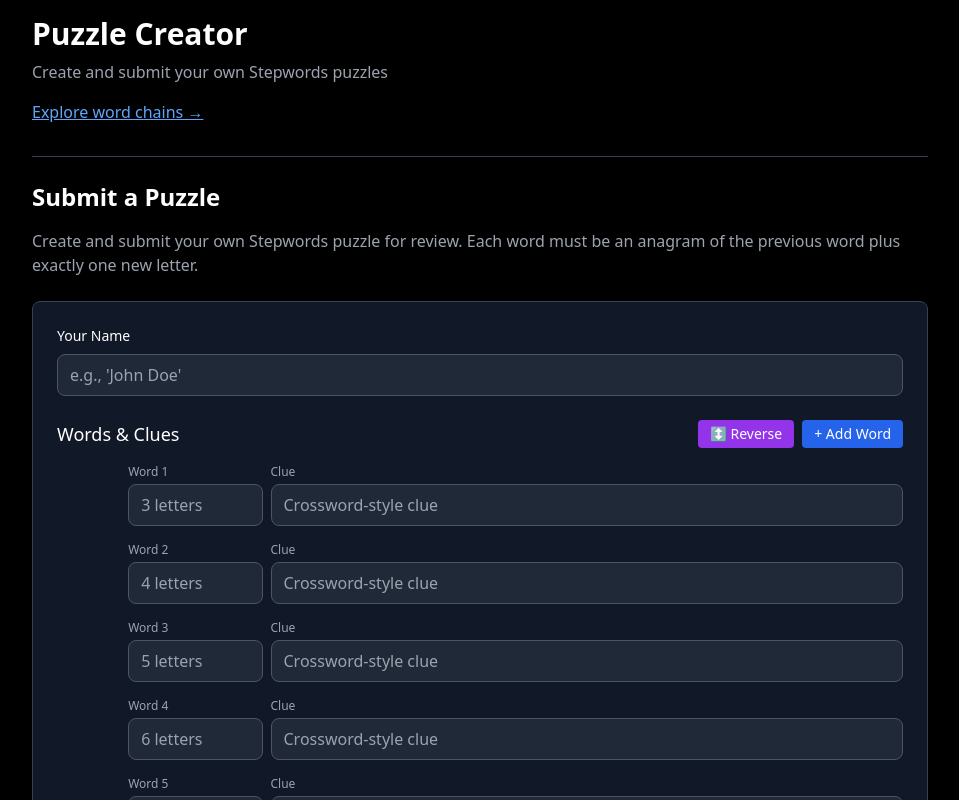
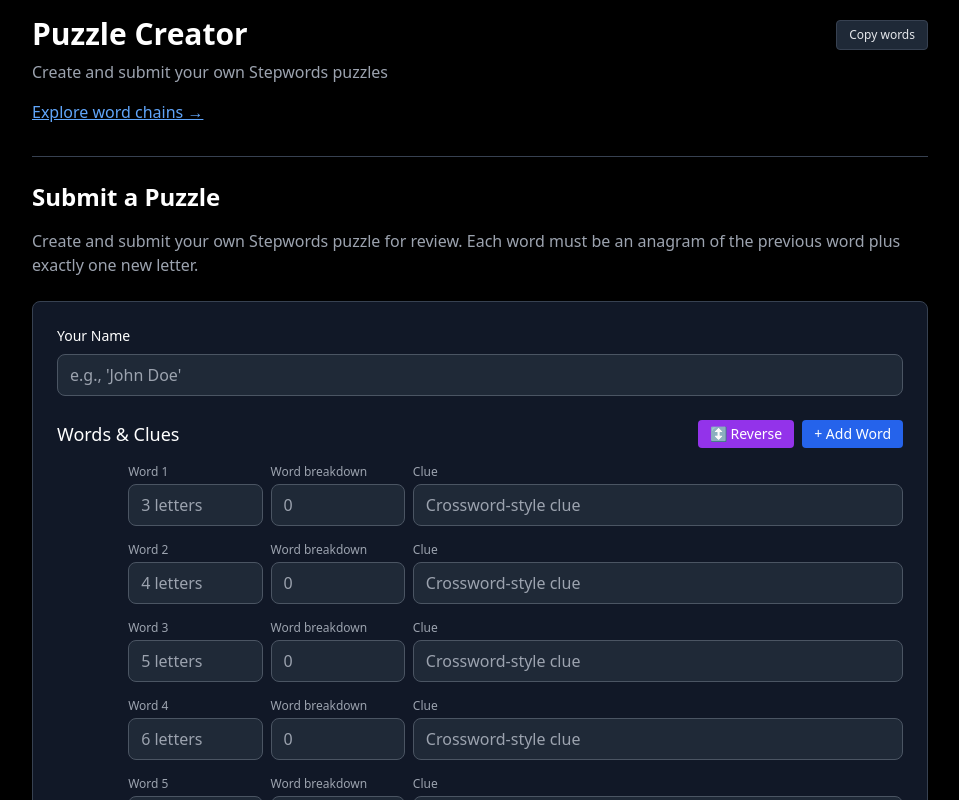
Before and after one commit to benreich4/stepwords, a React (Vite) app: page /create in a window 1280 px wide. Shown: the top 800 px of the page, without its empty margins (160-1119 px from the left). Built offline with nearby package versions, Linux system fonts and the light colour scheme.

Commit message:
fix up create page

```diff
--- a/src/pages/PuzzleCreator.jsx
+++ b/src/pages/PuzzleCreator.jsx
@@ -4,9 +4,12 @@ import { useNavigate } from 'react-router-dom';
 const PuzzleCreatorSimple = () => {
   const [submissionWords, setSubmissionWords] = useState(['', '', '', '', '']);
   const [submissionClues, setSubmissionClues] = useState(['', '', '', '', '']);
+  const [submissionBreakdowns, setSubmissionBreakdowns] = useState(['', '', '', '', '']);
+  const [breakdownTouched, setBreakdownTouched] = useState([false, false, false, false, false]);
   const [submissionAuthor, setSubmissionAuthor] = useState('');
   // title is not used in current backend format
   const [submissionStatus, setSubmissionStatus] = useState('');
+  const [copying, setCopying] = useState(false);
 
   const navigate = useNavigate();
 
@@ -23,6 +26,8 @@ const PuzzleCreatorSimple = () => {
         if (words.length > 0) {
           setSubmissionWords(words);
           setSubmissionClues(clues);
+          setSubmissionBreakdowns(words.map(w => String((w || '').length)));
+          setBreakdownTouched(Array(words.length).fill(false));
 
           // Clear the localStorage data after using it
           localStorage.removeItem('explorePuzzleWords');
@@ -38,6 +43,8 @@ const PuzzleCreatorSimple = () => {
     if (submissionWords.length < 15) {
       setSubmissionWords([...submissionWords, '']);
       setSubmissionClues([...submissionClues, '']);
+      setSubmissionBreakdowns([...submissionBreakdowns, '']);
+      setBreakdownTouched([...breakdownTouched, false]);
     }
   };
 
@@ -45,15 +52,28 @@ const PuzzleCreatorSimple = () => {
     if (submissionWords.length > 1) {
       const newWords = submissionWords.filter((_, i) => i !== index);
       const newClues = submissionClues.filter((_, i) => i !== index);
+      const newBreakdowns = submissionBreakdowns.filter((_, i) => i !== index);
+      const newTouched = breakdownTouched.filter((_, i) => i !== index);
       setSubmissionWords(newWords);
       setSubmissionClues(newClues);
+      setSubmissionBreakdowns(newBreakdowns);
+      setBreakdownTouched(newTouched);
     }
   };
 
   const updateWord = (index, value) => {
+    const prevLen = (submissionWords[index] || '').length;
     const newWords = [...submissionWords];
     newWords[index] = value;
     setSubmissionWords(newWords);
+    // Auto-default breakdown to current word length until user edits
+    const bd = submissionBreakdowns[index] || '';
+    const touched = breakdownTouched[index] || false;
+    if (!touched || bd === '' || bd === String(prevLen)) {
+      const next = [...submissionBreakdowns];
+      next[index] = String((value || '').length);
+      setSubmissionBreakdowns(next);
+    }
   };
 
   const updateClue = (index, value) => {
@@ -62,9 +82,20 @@ const PuzzleCreatorSimple = () => {
     setSubmissionClues(newClues);
   };
 
+  const updateBreakdown = (index, value) => {
+    const newB = [...submissionBreakdowns];
+    newB[index] = value;
+    setSubmissionBreakdowns(newB);
+    const touched = [...breakdownTouched];
+    touched[index] = true;
+    setBreakdownTouched(touched);
+  };
+
   const reverseWords = () => {
     setSubmissionWords([...submissionWords].reverse());
     setSubmissionClues([...submissionClues].reverse());
+    setSubmissionBreakdowns([...submissionBreakdowns].reverse());
+    setBreakdownTouched([...breakdownTouched].reverse());
   };
 
   const submitPuzzle = async () => {
@@ -88,6 +119,7 @@ const PuzzleCreatorSimple = () => {
       const rows = submissionWords.map((word, i) => ({
         answer: (word || '').toLowerCase().trim(),
         clue: (submissionClues[i] || '').trim(),
+        breakdown: (submissionBreakdowns[i] || '').trim(),
       }));
       const puzzleData = {
         author: submissionAuthor.trim(),
@@ -122,6 +154,8 @@ const PuzzleCreatorSimple = () => {
       setTimeout(() => {
         setSubmissionWords(['', '', '', '', '']);
         setSubmissionClues(['', '', '', '', '']);
+        setSubmissionBreakdowns(['', '', '', '', '']);
+        setBreakdownTouched([false, false, false, false, false]);
         setSubmissionAuthor('');
         setSubmissionTitle('');
         setSubmissionStatus('');
@@ -137,6 +171,8 @@ const PuzzleCreatorSimple = () => {
       <div className="max-w-4xl mx-auto">
         {/* Header */}
         <div className="mb-8">
+          <div className="flex items-start justify-between gap-3">
+            <div>
               <h1 className="text-3xl font-bold mb-2">Puzzle Creator</h1>
               <p className="text-gray-400">Create and submit your own Stepwords puzzles</p>
               <div className="mt-4">
@@ -146,6 +182,27 @@ const PuzzleCreatorSimple = () => {
                 >
                   Explore word chains →
                 </a>
+              </div>
+            </div>
+            <div className="mt-1">
+              <button
+                onClick={async () => {
+                  try {
+                    setCopying(true);
+                    const words = submissionWords.map(w => (w || '').trim()).filter(Boolean);
+                    await navigator.clipboard.writeText(words.join(', '));
+                    setTimeout(() => setCopying(false), 900);
+                  } catch {
+                    setCopying(false);
+                  }
+                }}
+                className="px-3 py-1.5 text-xs rounded border border-gray-700 bg-gray-800 text-gray-200 hover:bg-gray-700 disabled:opacity-50"
+                disabled={copying}
+                title="Copy all words as a comma-separated list"
+              >
+                {copying ? 'Copied!' : 'Copy words'}
+              </button>
+            </div>
           </div>
         </div>
 
@@ -222,7 +279,18 @@ const PuzzleCreatorSimple = () => {
                           className="w-full px-3 py-2 bg-gray-800 border border-gray-600 rounded-lg focus:border-blue-400 focus:outline-none"
                         />
                       </div>
-                      <div className="md:col-span-9">
+                      <div className="md:col-span-2">
+                        <label className="block text-xs text-gray-400 mb-1 whitespace-nowrap">Word breakdown</label>
+                        <input
+                          type="text"
+                          value={submissionBreakdowns[index]}
+                          onChange={(e) => updateBreakdown(index, e.target.value)}
+                          placeholder={`${(word || '').length}`}
+                          title={'e.g. "5" or "3,4"'}
+                          className="w-full px-3 py-2 bg-gray-800 border border-gray-600 rounded-lg focus:border-blue-400 focus:outline-none"
+                        />
+                      </div>
+                      <div className="md:col-span-7">
                         <label className="block text-xs text-gray-400 mb-1">Clue</label>
                         <input
                           type="text"
```
Lines whose indentation alone changed are shown as unchanged.
